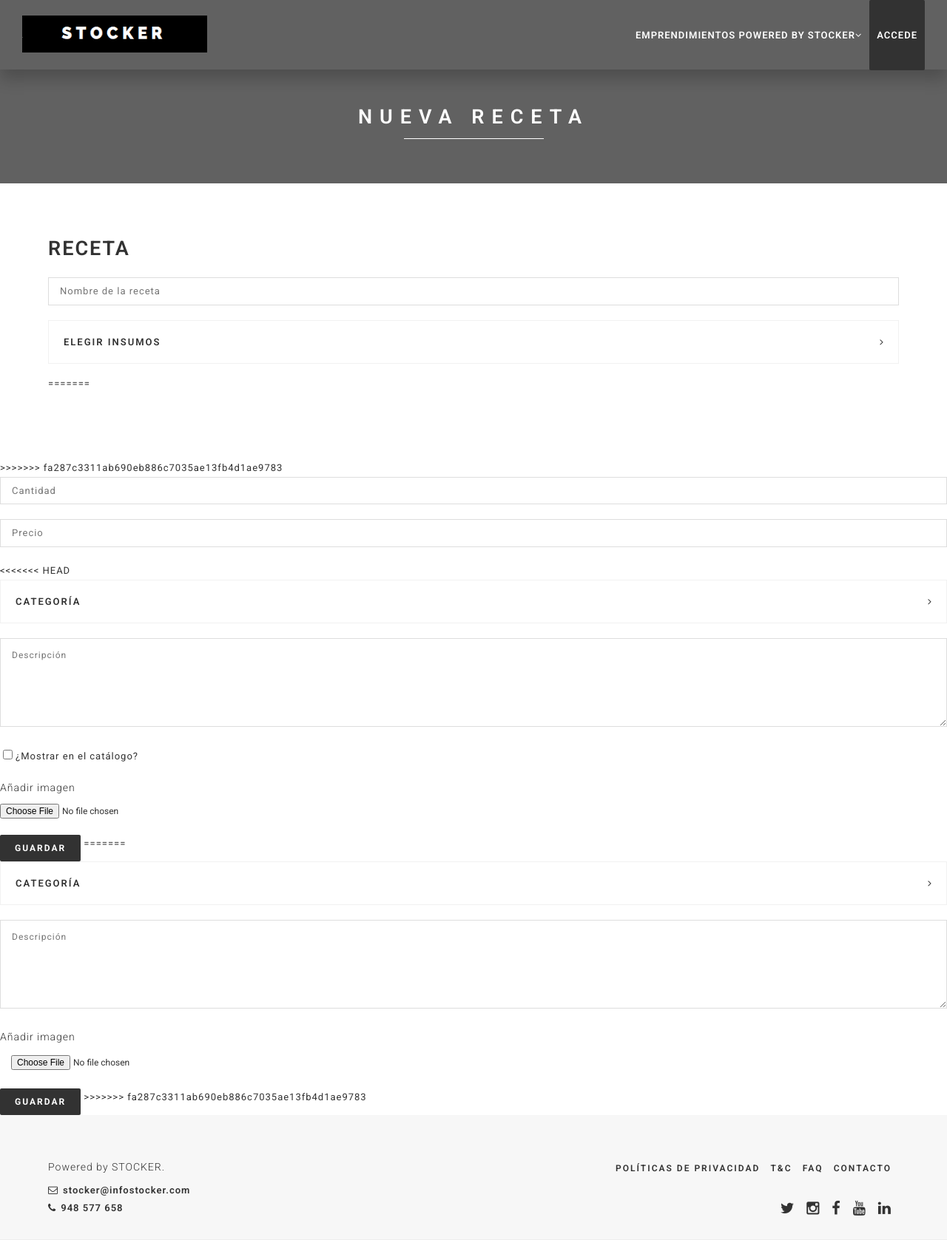
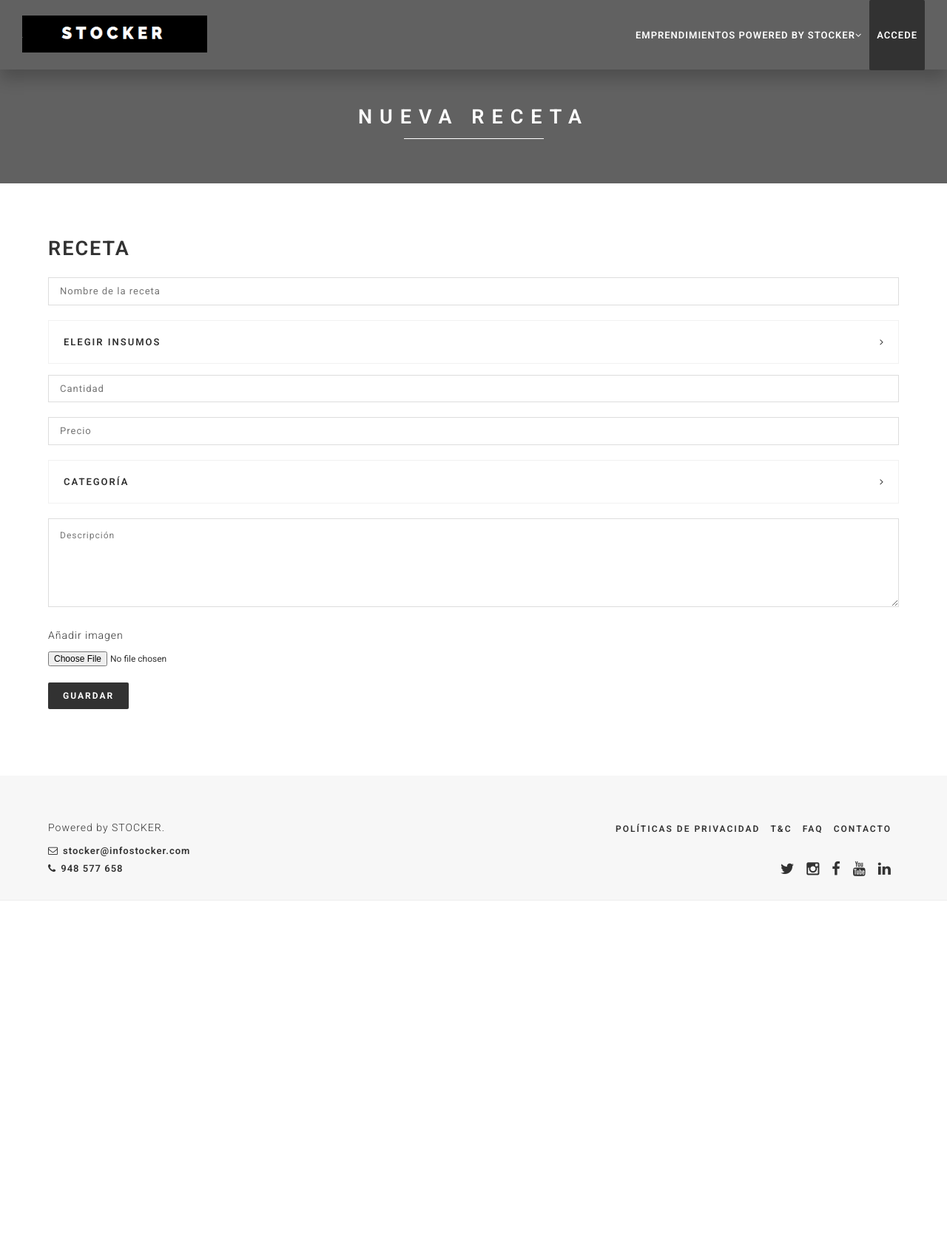
Before and after one commit to alessioghio/software-design-2021, a Flask app: template templates/newRecipe.html in a window 1280 px wide. Shown: the whole page at 74% size. After the commit the page ends 1218 px from the top, so only its background shows below. Run offline with Flask 3, Linux system fonts and the light colour scheme; the template is opened without the code that fills it, so the values that code supplies are empty; the visitor is signed in with stand-in values (Sample User, id 1); parts of the project's set-up code (start-up, migrations or seed data) failed here and were passed over; some web fonts are replaced.

Commit message:
commit templates/newRecipe.html

```diff
--- a/templates/newRecipe.html
+++ b/templates/newRecipe.html
@@ -38,19 +38,11 @@
                                             <span><input class="input-sm" id="category" type="checkbox" name="supply_id" value="{{supply.id}}">{{supply.name}}</span>
                                             <span><input class="input-box" type="number" name="cantidad" placeholder="Cant."></span><br>
                                         {% endfor %}
-<<<<<<< HEAD
                                     </div>
                                 </div>
                             </div>
                         </div>
 
-=======
-                                   </div>
-                               </div>
-                           </div>
-                           </div>
-
->>>>>>> fa287c3311ab690eb886c7035ae13fb4d1ae9783
                         <div class="form-field-wrapper">
                             <input class="input-sm form-full" id="unit" type="text" name="unit" placeholder="Cantidad" required>
                         </div>
@@ -58,37 +50,6 @@
                        <div class="form-field-wrapper">
                            <input class="input-sm form-full" id="form-number" type="number" name="price" placeholder="Precio" required>
                        </div>
-<<<<<<< HEAD
-                        <div class="form-field-wrapper">
-                            <div class="accordion-section">
-                                <h6 class="accordion-title black">Categoría</h6>
-                                <div class="accordion-content">
-                                    <div class="form-field-wrapper">
-                                        <input class="input-sm" type="radio">
-                                            <span><input class="text" type="text" name="text" placeholder="Nueva categoría"></span><br>
-                                    </div>
-                                    <div>
-                                        <span><input class="input-sm" type="radio" name="name" value=Verdura>Verdura</span><br>
-                                    </div>
-                                </div>
-                            </div>
-                        </div>
-                        <div class="form-field-wrapper">
-                           <textarea class="form-full" id="form-remarks" rows="1" name="description" placeholder="Descripción"></textarea>
-                        </div>
-                        <div class="form-field-wrapper">
-                            <input class="input-sm" type="checkbox" name="visibility">¿Mostrar en el catálogo?</span>
-                        </div>
-                        <div class="form-field-wrapper">
-                            <p> Añadir imagen </p>
-                            <form class="input-sm" action="/action_page.php">
-                                <input class="form-full" id="myFile" type="file" name="filename" placeholder="Añadir imagen">
-                            </form>
-                        </div>
-
-                        <button class="btn btn-md btn-black" type="submit" id="form-submit" name="submit" href="newRecipeRequest">Guardar</button>
-                    </form>
-=======
 
                        <div class="form-field-wrapper">
                         <div class="accordion-section">
@@ -114,9 +75,8 @@
                           </form>
                         </div>
 
-                       <button class="btn btn-md btn-black" type="submit" id="form-submit" name="submit">Guardar</button>
+                       <button class="btn btn-md btn-black" type="submit" id="form-submit" name="submit" href="newRecipeRequest">Guardar</button>
                    </form>
->>>>>>> fa287c3311ab690eb886c7035ae13fb4d1ae9783
                    <!-- END Filters	 FORM -->
                    </div>
 
```
